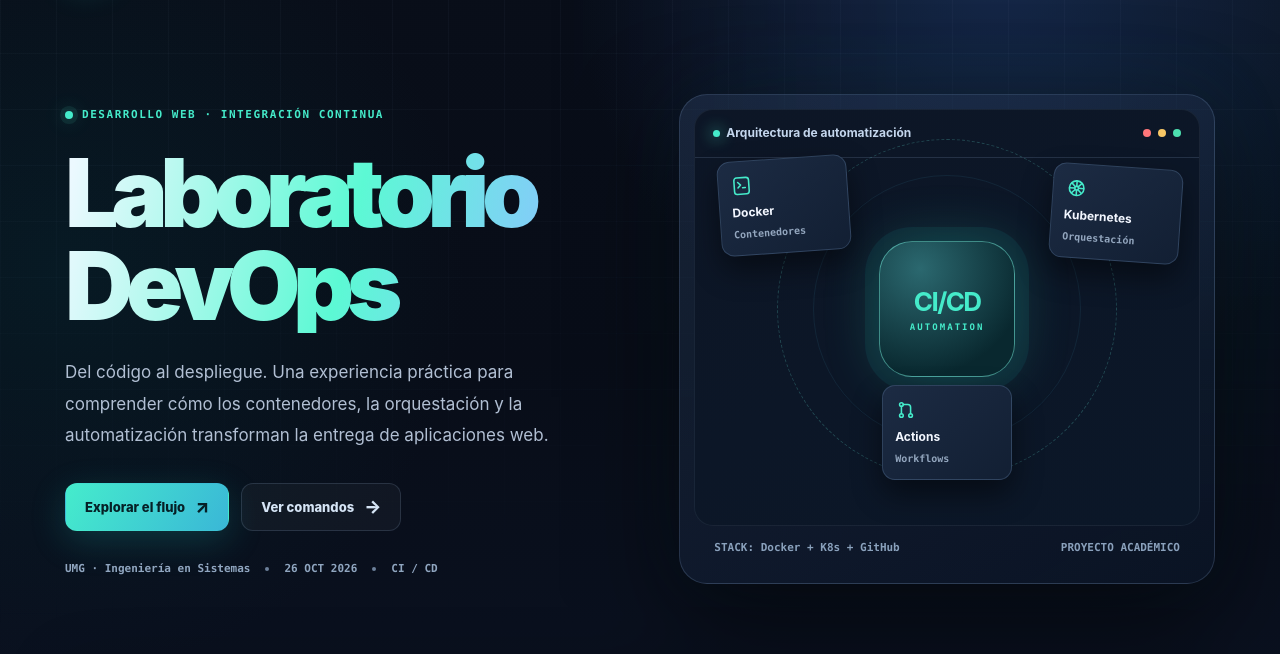
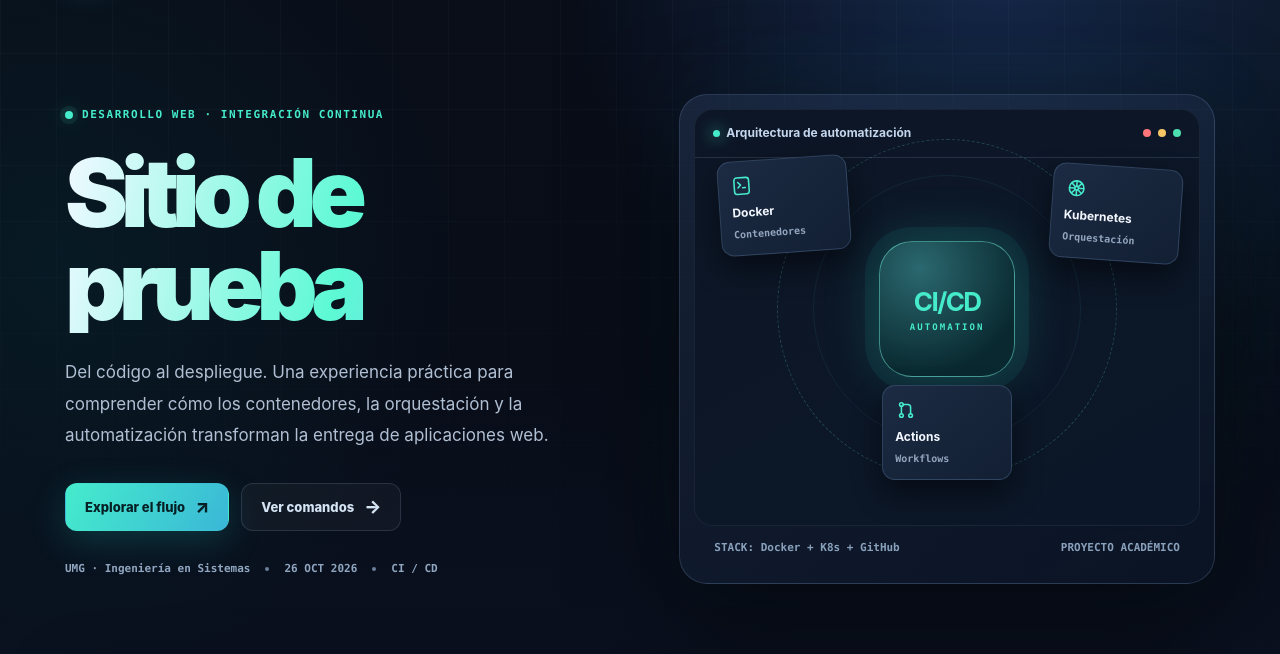
Before and after one commit to maidy-aldana16/laboratorio-devops, a plain HTML site: page site/index.html in a window 1280 px wide. Shown: the part 87-741 px from the top of the page. Drawn offline with Linux system fonts and the light colour scheme.

Commit message:
Simular fallo de validación CI/CD

```diff
--- a/site/index.html
+++ b/site/index.html
@@ -133,7 +133,7 @@
       <div class="wrap hero-layout">
         <div class="hero-copy">
           <div class="eyebrow">Desarrollo Web · Integración continua</div>
-          <h1 id="hero-title">Laboratorio DevOps</h1>
+          <h1 id="hero-title">Sitio de prueba</h1>
           <p class="intro">Del código al despliegue. Una experiencia práctica para comprender cómo los contenedores, la orquestación y la automatización transforman la entrega de aplicaciones web.</p>
           <div class="actions">
             <a class="btn btn-primary" href="#ciclo">Explorar el flujo <span class="arrow" aria-hidden="true">↗</span></a>
```
